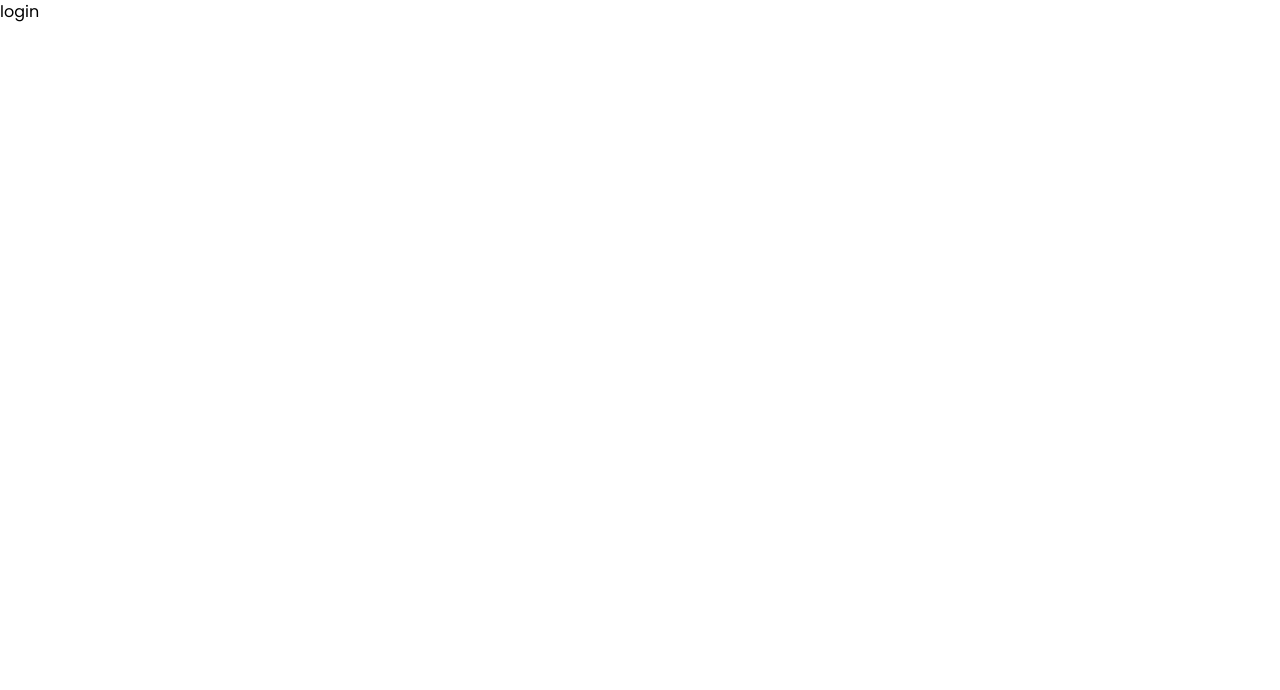
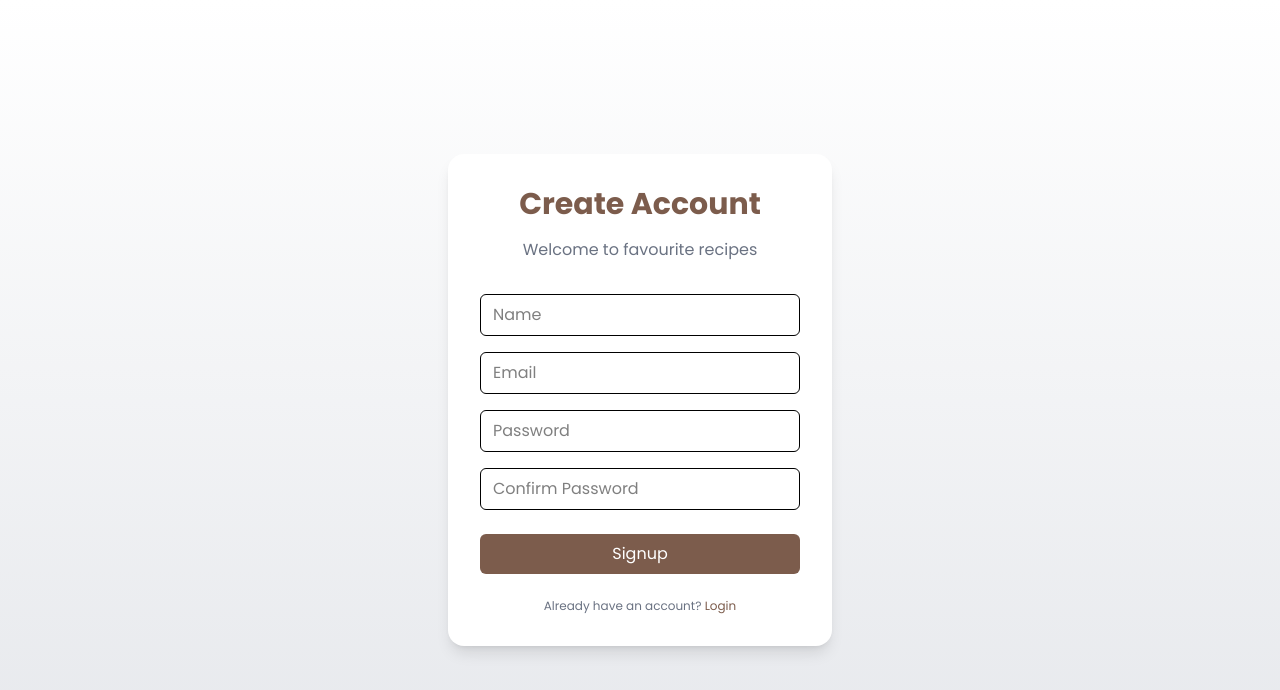
Before and after one commit to shrikrishna770/Food-Recpies, a React (Vite) app in the folder Frontend/: page / in a window 1280 px wide. Shown: the top 690 px of the page. Built offline with nearby package versions, Linux system fonts and the light colour scheme.

Commit message:
Create login signup page with db

```diff
--- a/Frontend/package.json
+++ b/Frontend/package.json
@@ -11,11 +11,15 @@
   },
   "dependencies": {
     "@tailwindcss/vite": "^4.1.12",
+    "axios": "^1.11.0",
+    "formik": "^2.4.6",
+    "framer-motion": "^12.23.12",
     "react": "^19.1.1",
     "react-dom": "^19.1.1",
     "react-icons": "^5.5.0",
     "react-router-dom": "^7.8.2",
-    "tailwindcss": "^4.1.12"
+    "tailwindcss": "^4.1.12",
+    "yup": "^1.7.0"
   },
   "devDependencies": {
     "@eslint/js": "^9.33.0",
--- a/Frontend/src/App.jsx
+++ b/Frontend/src/App.jsx
@@ -5,8 +5,8 @@ import Signup from './Pages/Login_signup/signup';
 function App() {
   return (
     <Routes>
-      <Route path="/" element={<Login />} />
-      <Route path="/signup" element={<Signup />} />
+      <Route path="/login" element={<Login />} />
+      <Route path="/" element={<Signup />} />
     </Routes>
   );
 }
--- a/Frontend/src/Pages/Login_signup/login.jsx
+++ b/Frontend/src/Pages/Login_signup/login.jsx
@@ -1,9 +1,78 @@
-import React from 'react'
+import React from "react";
+import { useFormik } from "formik";
+import * as Yup from "yup";
+import { useNavigate } from "react-router-dom";
+import axios from "axios";
+
+const LoginSchema = Yup.object({
+  email: Yup.string().email("Invalid email").required("Required"),
+  password: Yup.string().required("Required"),
+});
 
 function Login() {
+  const navigate = useNavigate();
+
+  const formik = useFormik({
+    initialValues: { email: "", password: "" },
+    validationSchema: LoginSchema,
+    onSubmit: async (values) => {
+      try {
+        const res = await axios.post("http://localhost:5000/api/auth/login", values);
+        localStorage.setItem("token", res.data.token);
+        navigate("/dashboard");
+      } catch (err) {
+        alert(err.response?.data?.message || "Login failed");
+      }
+    },
+  });
+
   return (
-    <div>login</div>
-  )
+    <div className="min-h-screen flex justify-center items-center bg-gradient-to-b from-white to-gray-200">
+      <form
+        onSubmit={formik.handleSubmit}
+        className="bg-white p-8 rounded-2xl shadow-lg w-96 flex flex-col gap-4"
+      >
+        <h1 className="text-3xl font-bold text-center text-[#7c5c4c]">Login</h1>
+        <p className="text-center text-gray-500 mb-4">Welcome back!</p>
+
+        <input
+          type="email"
+          name="email"
+          placeholder="Email"
+          className="border px-3 py-2 rounded-md focus:outline-none focus:ring-2 focus:ring-[#7c5c4c]"
+          onChange={formik.handleChange}
+          onBlur={formik.handleBlur}
+          value={formik.values.email}
+        />
+        {formik.touched.email && formik.errors.email && <p className="text-red-500 text-xs">{formik.errors.email}</p>}
+
+        <input
+          type="password"
+          name="password"
+          placeholder="Password"
+          className="border px-3 py-2 rounded-md focus:outline-none focus:ring-2 focus:ring-[#7c5c4c]"
+          onChange={formik.handleChange}
+          onBlur={formik.handleBlur}
+          value={formik.values.password}
+        />
+        {formik.touched.password && formik.errors.password && <p className="text-red-500 text-xs">{formik.errors.password}</p>}
+
+        <button
+          type="submit"
+          className="bg-[#7c5c4c] hover:bg-[#6a4d3d] text-white py-2 rounded-md mt-2"
+        >
+          Login
+        </button>
+
+        <p className="text-center text-xs text-gray-500 mt-2">
+          Don’t have an account?{" "}
+          <span className="text-[#7c5c4c] hover:underline cursor-pointer" onClick={() => navigate("/")}>
+            Signup
+          </span>
+        </p>
+      </form>
+    </div>
+  );
 }
 
-export default Login
+export default Login;
--- a/Frontend/src/Pages/Login_signup/signup.jsx
+++ b/Frontend/src/Pages/Login_signup/signup.jsx
@@ -1,9 +1,126 @@
-import React from 'react'
+import React from "react";
+import { useFormik } from "formik";
+import * as Yup from "yup";
+import { useNavigate } from "react-router-dom";
+import axios from "axios";
 
-function signup() {
+const SignupSchema = Yup.object({
+  name: Yup.string().min(2, "Too short!").required("Required"),
+  email: Yup.string().email("Invalid email").required("Required"),
+  password: Yup.string().min(6, "Min 6 chars").required("Required"),
+  confirm_password: Yup.string()
+    .oneOf([Yup.ref("password"), null], "Passwords must match")
+    .required("Required"),
+});
+
+function Signup() {
+  const navigate = useNavigate();
+
+  const formik = useFormik({
+    initialValues: { name: "", email: "", password: "", confirm_password: "" },
+    validationSchema: SignupSchema,
+    onSubmit: async (values, actions) => {
+      try {
+        const { name, email, password } = values;
+        await axios.post("http://localhost:5000/api/auth/signup", {
+          name,
+          email,
+          password,
+        });
+        actions.resetForm();
+        navigate("/login");
+      } catch (err) {
+        alert(err.response?.data?.message || "Signup failed");
+      }
+    },
+  });
+
   return (
-    <div>signup</div>
-  )
+    <div className="min-h-screen flex justify-center items-center bg-gradient-to-b from-white to-gray-200">
+      <form
+        onSubmit={formik.handleSubmit}
+        className="bg-white p-8 rounded-2xl shadow-lg w-96 flex flex-col gap-4"
+      >
+        <h1 className="text-3xl font-bold text-center text-[#7c5c4c]">
+          Create Account
+        </h1>
+        <p className="text-center text-gray-500 mb-4">
+          Welcome to  favourite recipes{" "}
+        </p>
+
+        <input
+          type="text"
+          name="name"
+          placeholder="Name"
+          className="border px-3 py-2 rounded-md focus:outline-none focus:ring-2 focus:ring-[#7c5c4c]"
+          onChange={formik.handleChange}
+          onBlur={formik.handleBlur}
+          value={formik.values.name}
+        />
+        {formik.touched.name && formik.errors.name && (
+          <p className="text-red-500 text-xs">{formik.errors.name}</p>
+        )}
+
+        <input
+          type="email"
+          name="email"
+          placeholder="Email"
+          className="border px-3 py-2 rounded-md focus:outline-none focus:ring-2 focus:ring-[#7c5c4c]"
+          onChange={formik.handleChange}
+          onBlur={formik.handleBlur}
+          value={formik.values.email}
+        />
+        {formik.touched.email && formik.errors.email && (
+          <p className="text-red-500 text-xs">{formik.errors.email}</p>
+        )}
+
+        <input
+          type="password"
+          name="password"
+          placeholder="Password"
+          className="border px-3 py-2 rounded-md focus:outline-none focus:ring-2 focus:ring-[#7c5c4c]"
+          onChange={formik.handleChange}
+          onBlur={formik.handleBlur}
+          value={formik.values.password}
+        />
+        {formik.touched.password && formik.errors.password && (
+          <p className="text-red-500 text-xs">{formik.errors.password}</p>
+        )}
+
+        <input
+          type="password"
+          name="confirm_password"
+          placeholder="Confirm Password"
+          className="border px-3 py-2 rounded-md focus:outline-none focus:ring-2 focus:ring-[#7c5c4c]"
+          onChange={formik.handleChange}
+          onBlur={formik.handleBlur}
+          value={formik.values.confirm_password}
+        />
+        {formik.touched.confirm_password && formik.errors.confirm_password && (
+          <p className="text-red-500 text-xs">
+            {formik.errors.confirm_password}
+          </p>
+        )}
+
+        <button
+          type="submit"
+          className="bg-[#7c5c4c] hover:bg-[#6a4d3d] text-white py-2 rounded-md mt-2"
+        >
+          Signup
+        </button>
+
+        <p className="text-center text-xs text-gray-500 mt-2">
+          Already have an account?{" "}
+          <span
+            className="text-[#7c5c4c] hover:underline cursor-pointer"
+            onClick={() => navigate("/login")}
+          >
+            Login
+          </span>
+        </p>
+      </form>
+    </div>
+  );
 }
 
-export default signup
+export default Signup;
```
Also changed, not shown: 2 other files (tests, documents, lock files or other folders).
